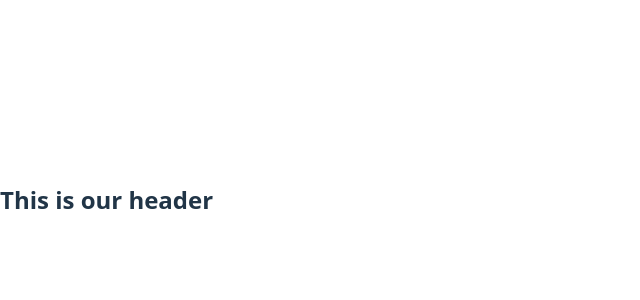
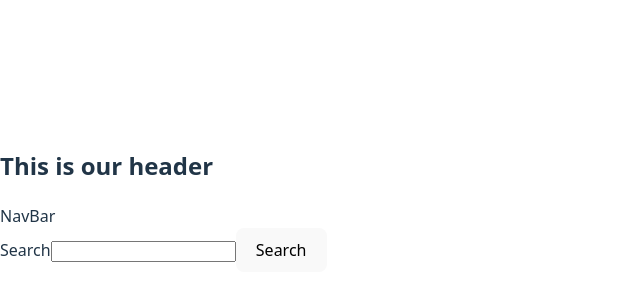
Before and after one commit to mLordswe/book-library, a React (Vite) app: page / in a window 1280 px wide. Shown: the part 200-500 px from the top of the page, without its empty margins (0-640 px from the left). Built offline with nearby package versions, Linux system fonts and the light colour scheme.

Commit message:
Add Header, NavBar, SearchField, and SearchButton components; implement search functionality

```diff
--- a/src/components/Header/Header.tsx
+++ b/src/components/Header/Header.tsx
@@ -1,10 +1,14 @@
 import React from "react";
+import { NavBar } from "../NavBar/NavBar";
+import SearchField from "../SearchField/SearchField";
 
 const Header = () => {
 	return (
-		<div>
+		<header>
 			<h2>This is our header</h2>
-		</div>
+			<NavBar />
+			<SearchField />
+		</header>
 	);
 };
 
--- /dev/null
+++ b/src/components/NavBar/NavBar.tsx
@@ -0,0 +1,5 @@
+import React from "react";
+
+export const NavBar = () => {
+	return <div>NavBar</div>;
+};
--- /dev/null
+++ b/src/components/SearchButton/SearchButton.tsx
@@ -0,0 +1,10 @@
+import React from "react";
+
+type ButtonProps = {
+	innerText: string;
+	onClick?: () => void;
+};
+
+export const SearchButton = ({ innerText, onClick }: ButtonProps) => {
+	return <button onClick={onClick}>{innerText}</button>;
+};
--- /dev/null
+++ b/src/components/SearchField/SearchField.tsx
@@ -0,0 +1,18 @@
+import React, { useEffect, useState } from "react";
+import { SearchButton } from "../SearchButton/SearchButton";
+
+const SearchField = () => {
+	const [searchData, setSearchData] = useState("");
+	const handleClick = () => {
+		console.log(searchData);
+	};
+	return (
+		<div>
+			<label htmlFor="SearchField">Search</label>
+			<input type="text" className="SearchField" onChange={(e) => setSearchData(e.target.value)} />
+			<SearchButton innerText="Search" onClick={handleClick} />
+		</div>
+	);
+};
+
+export default SearchField;
--- /dev/null
+++ b/src/services/hooks.tsx
@@ -0,0 +1 @@
+import { useFetcher } from "react-router";
```
Also changed, not shown: src/components/NavBar/NavBar.scss (added), src/components/SearchButton/SearchButton.scss (added), src/components/SearchField/SearchField.scss (added).
